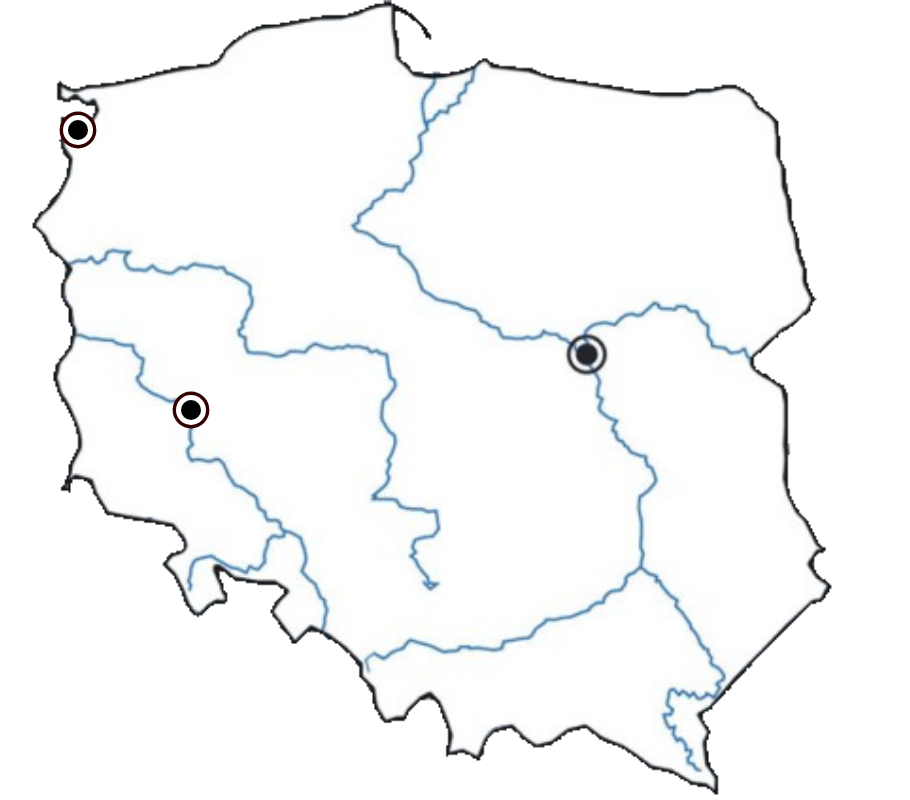
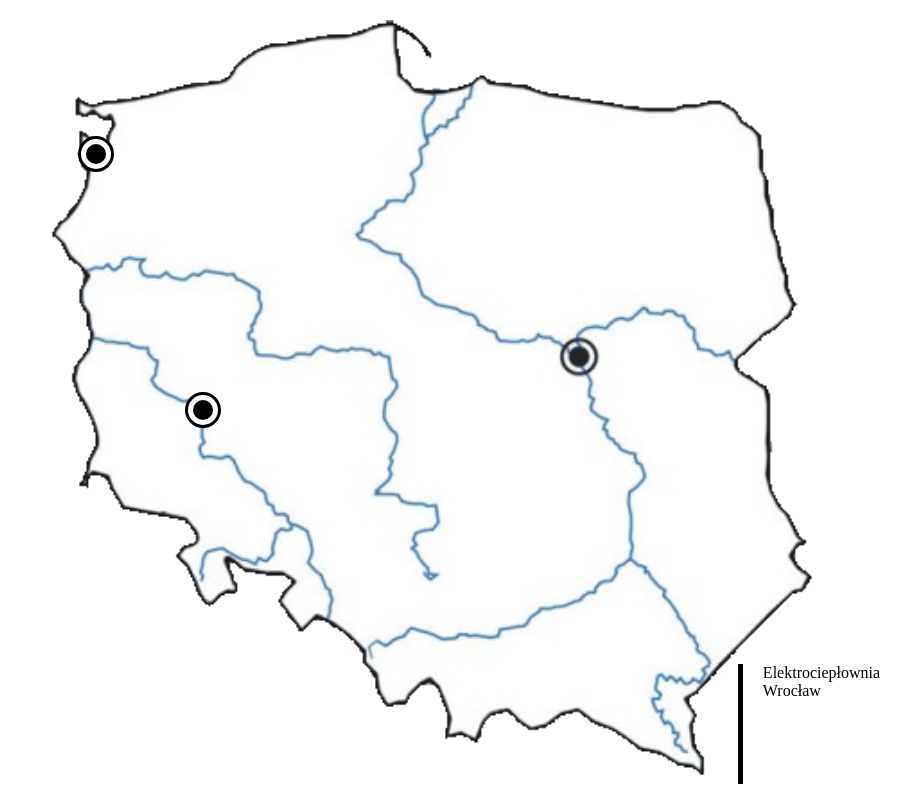
Before and after one commit to patryk-olti/InteractiveMap, a React (Create React App) app: page / in a window 1280 px wide. Shown: the whole page, without its empty margins (209-1119 px from the left). Built offline with nearby package versions, Linux system fonts and the light colour scheme.

Commit message:
last commit of the day

```diff
--- a/public/data.json
+++ b/public/data.json
@@ -1,5 +1,5 @@
 {
-    "devives": [
+    "devices": [
         {
             "id": 1,
             "city": "wroclaw",
--- /dev/null
+++ b/src/components/Information.css
@@ -0,0 +1,9 @@
+.Information{
+    position: absolute;
+    left: 90%;
+    bottom: 2%;
+
+    height: 15vh;
+    padding-left: 20px;
+    border-left: 5px solid black;
+}
--- /dev/null
+++ b/src/components/Information.js
@@ -0,0 +1,15 @@
+import React from 'react';
+import './Information.css';
+
+function Information(){
+
+    return(
+        <div className="Information">
+            <div>Elektrociepłownia Wrocław</div>
+
+
+        </div>
+    )
+}
+
+export default Information;
--- a/src/components/Map.css
+++ b/src/components/Map.css
@@ -8,7 +8,7 @@
 }
 
 .polandMap img{
-    height: 100%;
+    height: 95%;
 }
 
 .dot{
@@ -31,7 +31,7 @@
 }
 
 .szczecin{
-    top: 15%;
+    top: 18%;
     left: 5%;
 }
 
--- a/src/components/Map.js
+++ b/src/components/Map.js
@@ -1,10 +1,40 @@
 import React from 'react';
 import map from "./img/mapa.png";
 import "./Map.css";
+import Information from './Information';
 
-function Map(){
+class Map extends React.Component{
+
+    state = {
+        iteration: 1,
+        maxIteration: 5,
+        base: []
+    }
+
+    changeActive = () => {
+        const dots = document.querySelectorAll('.dot');
+
+        dots.forEach(item => {
+            item.classList.toggle('active');
+        });
 
 
+    }
+
+    componentDidMount(){
+        fetch('data.json')
+        .then(response => response.json())
+        .then(data => {
+            setInterval( this.changeActive() , 2000);
+
+            this.setState({
+                base: data.devices
+            })
+        })
+    }
+
+    render(){
+        console.log(this.state.base);
 
         return (
             <div className="polandMap">
@@ -12,8 +42,11 @@ function Map(){
                 <div className="dot wroclaw active"></div>
                 <div className="dot szczecin active"></div>
                 <img src={map} alt="map"/>
+
+                <Information />
             </div>
         )
     }
+}
 
 export default Map;
```
Lines whose indentation alone changed are shown as unchanged.
